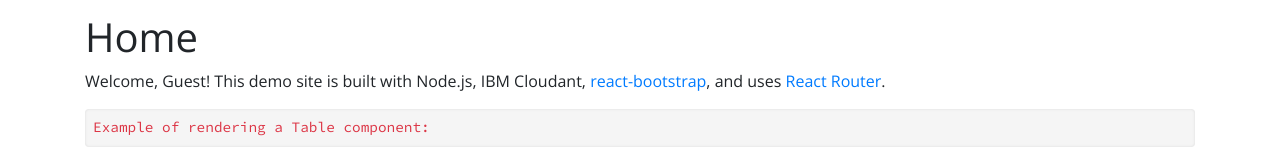
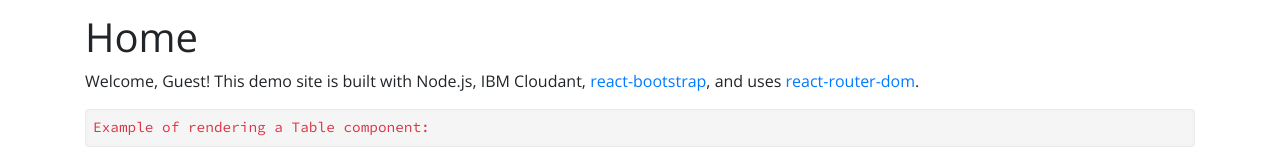
Before and after one commit to ianmharvey/react-bootstrap, a React (Create React App) app: page / in a window 1280 px wide. Shown: the part 411-571 px from the top of the page. Built offline with nearby package versions, Linux system fonts and the light colour scheme.

Commit message:
Add files via upload

```diff
--- a/src/components/Main.js
+++ b/src/components/Main.js
@@ -55,7 +55,7 @@ const Main = () => {
       <Slider />
       <Container className="mt-5">
         <h1>Home</h1>
-        <p>Welcome, {name}! This demo site is built with Node.js, IBM Cloudant, <a href="https://react-bootstrap.github.io/" target="_blank" rel="noopener noreferrer">react-bootstrap</a>, and uses <a href="https://www.npmjs.com/package/react-router-dom" target="_blank" rel="noopener noreferrer">React Router</a>.</p>
+        <p>Welcome, {name}! This demo site is built with Node.js, IBM Cloudant, <a href="https://react-bootstrap.github.io/" target="_blank" rel="noopener noreferrer">react-bootstrap</a>, and uses <a href="https://www.npmjs.com/package/react-router-dom" target="_blank" rel="noopener noreferrer">react-router-dom</a>.</p>
         <div className="code">Example of rendering a Table component:</div>
 
         <Table tableHeadings={tableHeadings} tableData={tableData} />
```
